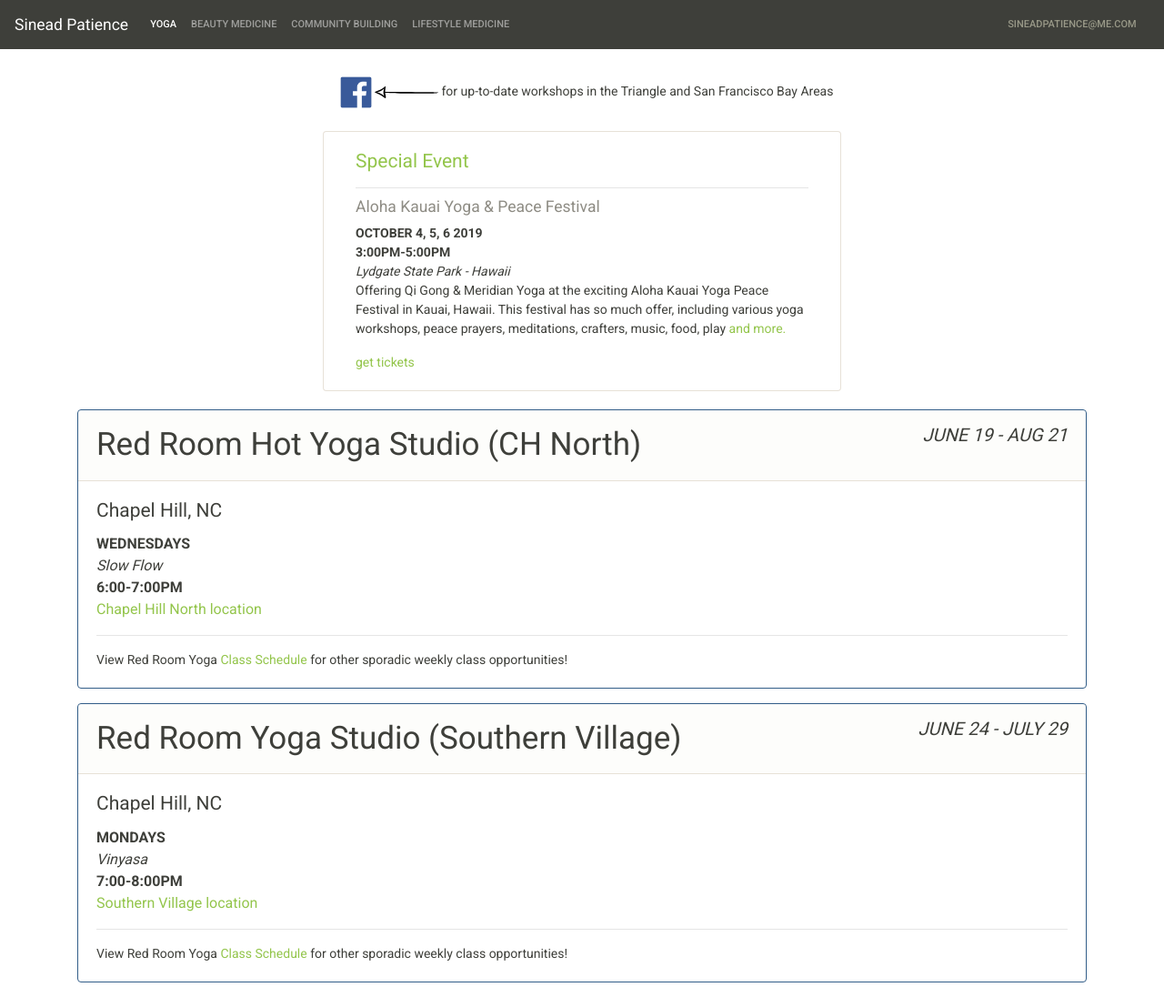
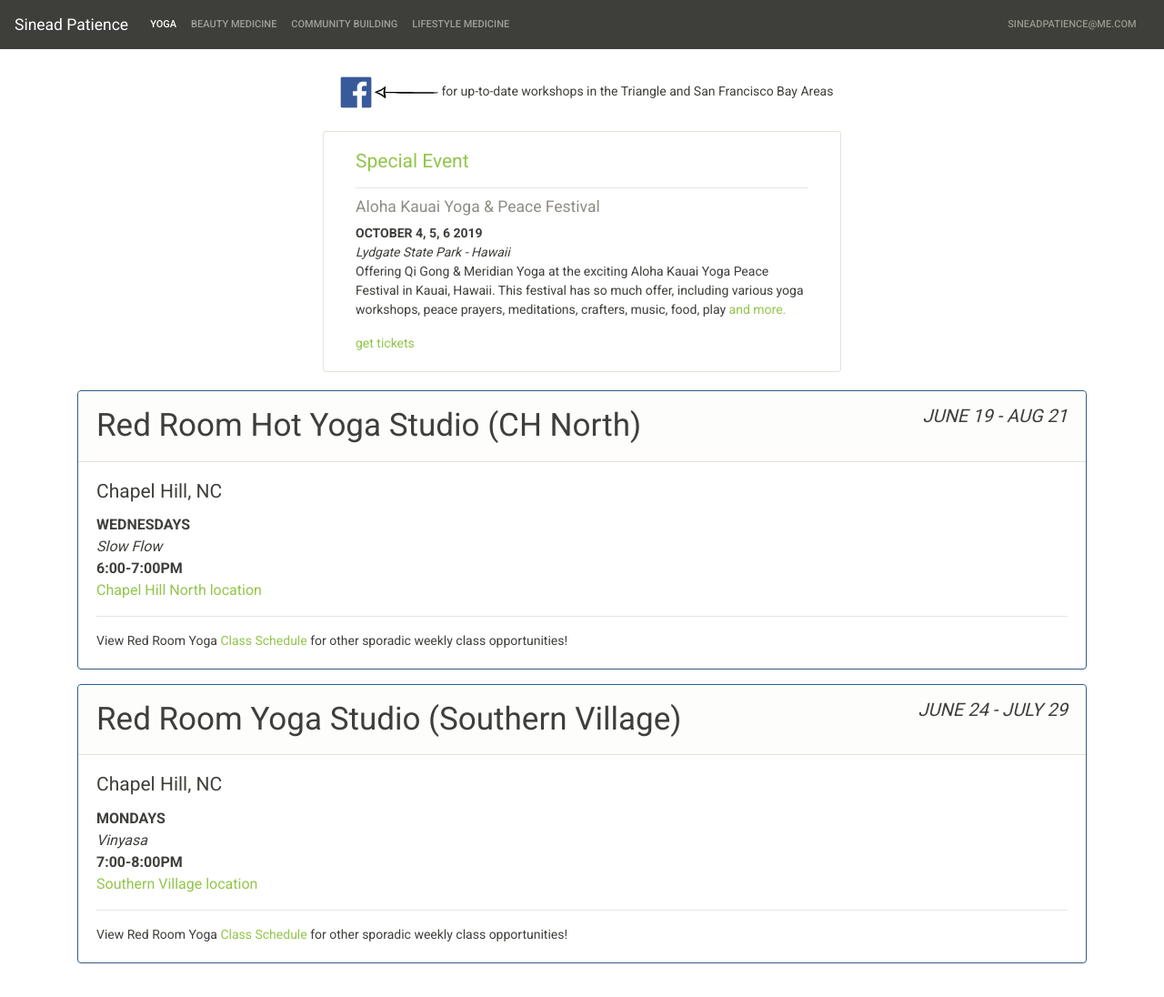
Before and after one commit to sineadpatience/sineadpatience.github.io, a Jekyll site: the page built from yoga.md, in a window 1280 px wide. Shown: the whole page at 91% size. Built offline with Jekyll 4.4.1, drawn with Linux system fonts in a browser that asks for light colours; after the commit the page ends 1075 px from its top, so only the background shows below that.

Commit message:
time correctin

```diff
--- a/_layouts/yoga.html
+++ b/_layouts/yoga.html
@@ -69,7 +69,6 @@
               <h5 class="card-subtitle mb-2 text-muted">Aloha Kauai Yoga &amp; Peace Festival</h5>
               <p class="card-text">
                   <b>OCTOBER 4, 5, 6 2019</b><br>
-                  <b>3:00PM-5:00PM</b><br>
                   <i>Lydgate State Park - Hawaii</i><br>
                   Offering Qi Gong &amp; Meridian Yoga at the exciting Aloha Kauai Yoga Peace Festival in Kauai, Hawaii.  This festival has so much offer, including various yoga workshops, peace prayers, meditations, crafters, music, food, play <a href="https://www.alohafestival.org">and more.</a></p>
               <a href="https://www.alohafestival.org/workshops/2019/7/29/sinead-corrigan" class="card-link">get tickets</a>
```
